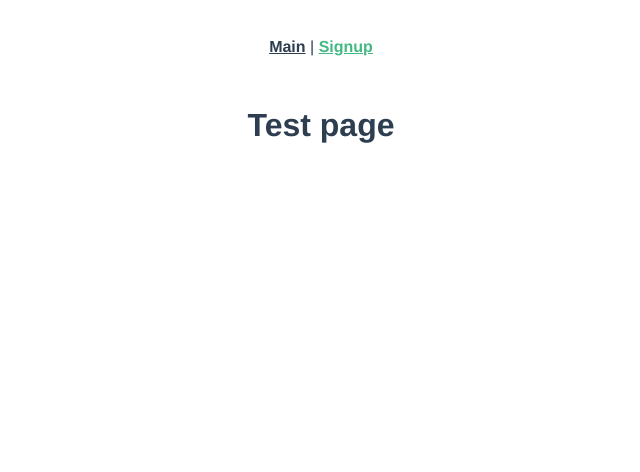
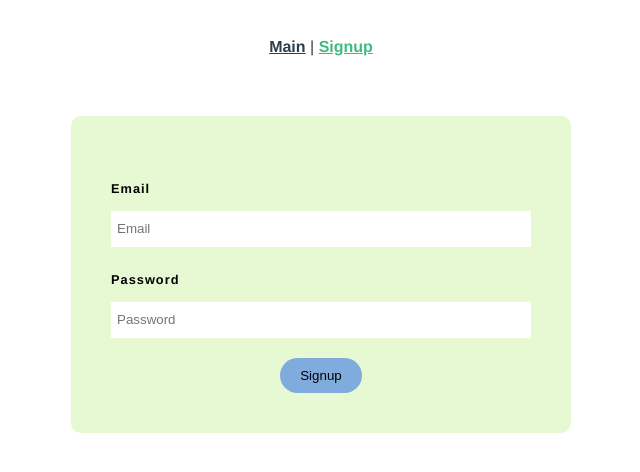
Before and after one commit to mbz4/T8_WAD_22, a Vue app in the folder homework3/: page /#/signup in a window 1280 px wide. Shown: the top 472 px of the page, without its empty margins (319-959 px from the left). Built offline with nearby package versions, Linux system fonts and the light colour scheme.

Commit message:
Signup page almost there

```diff
--- a/homework3/src/views/FormView.vue
+++ b/homework3/src/views/FormView.vue
@@ -1,5 +1,97 @@
 <template>
   <div>
-    <h1>Test page</h1>
+
+    <form @submit.prevent ="validateForm">
+    <label for="email">Email</label>
+    <input type="email" placeholder="Email" required v-model="email">
+    <label for="password">Password</label>
+    <input type="password" placeholder="Password" required v-model="password">
+    <div v-if="validatePassword" class="error"> {{validatePassword}}</div>
+
+  <div class="submit">
+      <button>Signup </button>
   </div>
-</template>
+  </form>
+
+  </div>
+  </template>
+
+  <script>
+  export default {
+  name: "FormView",
+
+  data: function() {
+      return {
+     email: '',
+     password: '',
+     validatePassword:'',
+    }},
+    methods: {
+     /* Validate password */
+     validateForm(){
+     console.log('signup is submitted');
+     this.validatePassword = (this.password.length <8 || this.password> 15)? 'password must be between 8-15 chars':''
+     console.log(this.validatePassword);
+
+     let regex = /[a-z]+[A-Z]+[0-9]+_+/
+     console.log(regex.test(this.password));
+     console.log(this.password);
+     this.validatePassword = regex.test(this.password)? '':'password must contain a combination of Uppercase characters (A-Z), Lowercase characters (a-z), Digits (0-9), and _'
+     }
+    }
+  }
+  </script>
+
+  <style scoped>
+  form {
+    max-width: 420px;
+    margin: 30px auto;
+    background:  rgb(230, 249, 210);
+    text-align: left;
+    padding: 40px;
+    border-radius: 10px;
+  }
+
+  label {
+      color: rgb(0, 0, 0);
+      display: inline-block;
+      margin: 25px 0 15px;
+      font-size: 0.8em;
+      letter-spacing: 1px;
+      font-weight: bold;
+  }
+
+  input{
+  display: block;
+  padding: 10px 6px;
+  width: 100%;
+  box-sizing: border-box;
+  border: none;
+  border-bottom: 1px solid white;
+  color: rgb(0, 0, 0);
+  }
+  input[type="checkbox"]{
+      display: inline-block;
+      width: 16px;
+      margin:  0 10px 0 0;
+      position: relative;
+      top: 2px;
+  }
+  button{
+  background:  rgb(128, 171, 221);
+  border: 0;
+  padding: 10px 20px;
+  margin-top:  20px;
+  color: rgb(0, 0, 0);
+  border-radius: 20px;
+  }
+  h2, .submit{
+      text-align: center;
+  }
+  .error{
+      color: red;
+      font-size: 0.8em;
+      margin-top:  10px;
+      text-align: center;
+  }
+  </style>
```
